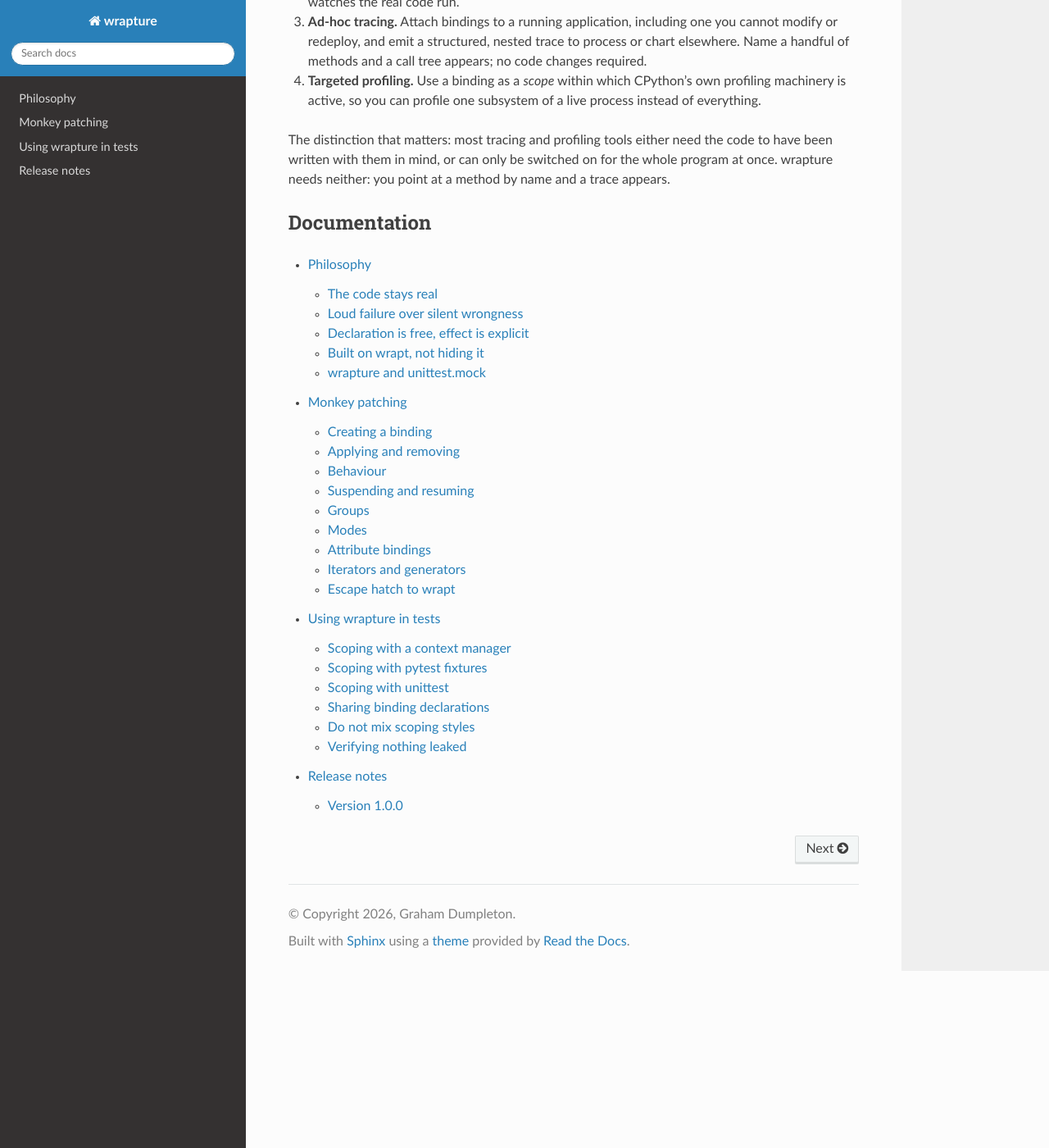
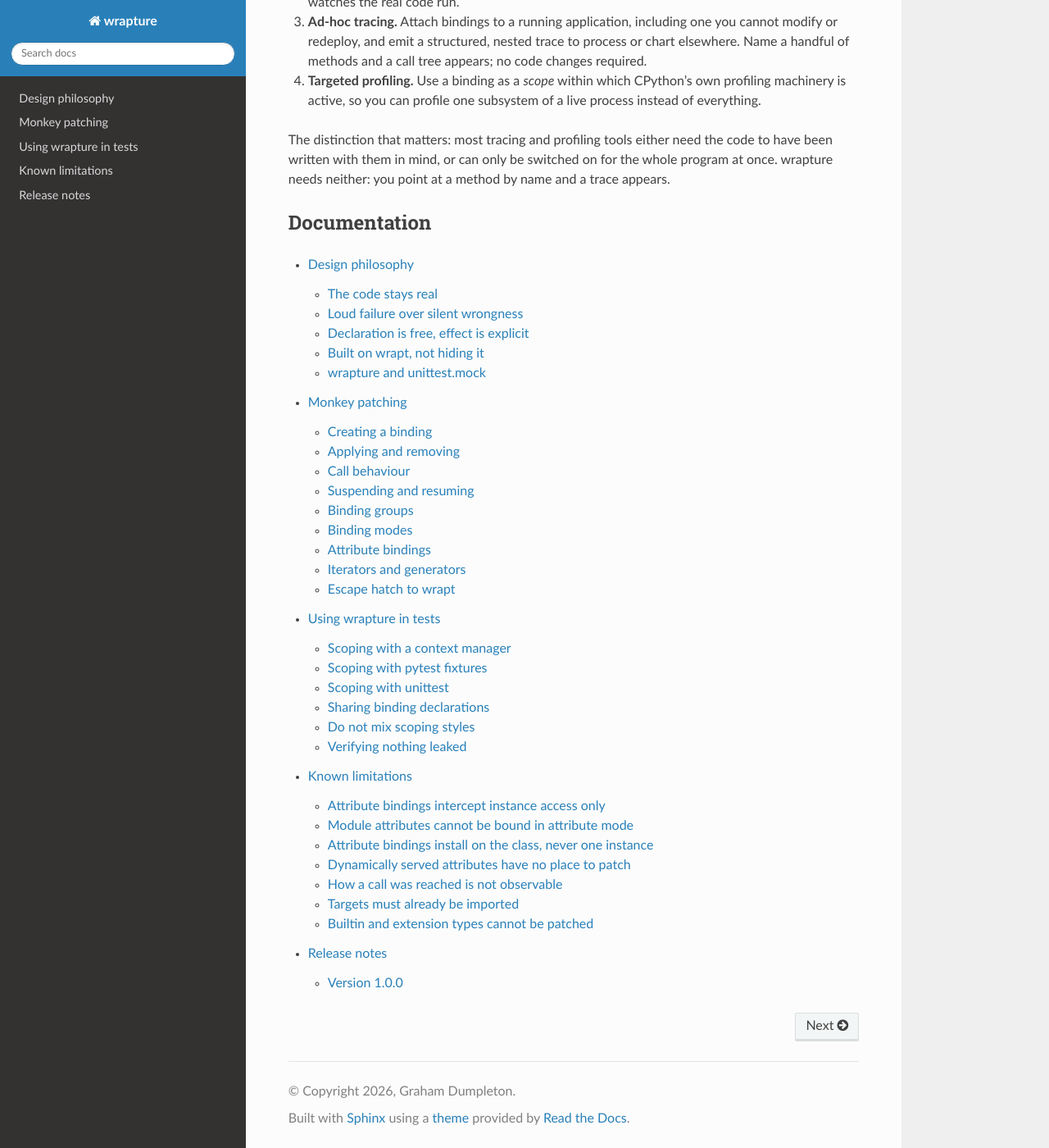
Before and after one commit to GrahamDumpleton/wrapture, a Sphinx documentation site: the page built from docs/index.md, in a window 1280 px wide and 1400 px high, scrolled down 785 px. Shown: the whole window at 82% size. Built offline with Sphinx 7.4.7 and the Read the Docs theme 3.1.0, drawn with Linux system fonts in a browser that asks for light colours.

Commit message:
Add a known limitations docs page and improve names and titles.
Collect the known limits of what wrapture can intercept into one page,
each with its reason and any workaround: attribute bindings intercept
instance access only (class-level access returns the descriptor, and a
class-level write displaces the binding), module attributes, instance
targets, dynamically served attributes, the access route not being
observable, deferred patching, and builtin and extension types.

Retitle single-word docs pages and sections to carry their context:
philosophy becomes design philosophy, and the monkey patching sections
Behaviour, Groups and Modes become Call behaviour, Binding groups and
Binding modes.

Add a docs-clean Justfile target for a fresh docs build after
structural changes, used by clean, and reorder recipe comments so
just --list shows a proper summary for every target.

````diff
--- a/docs/philosophy.md
+++ b/docs/design-philosophy.md
@@ -1,4 +1,4 @@
-# Philosophy
+# Design philosophy
 
 wrapture attaches bindings to call sites in code you do not want to, or
 cannot, modify. One mechanism scales from simple monkey patching, through
--- a/docs/index.md
+++ b/docs/index.md
@@ -51,8 +51,9 @@
 ```{toctree}
 :maxdepth: 2
 
-philosophy
+design-philosophy
 monkey-patching
 testing
+known-limitations
 release-notes
 ```
--- /dev/null
+++ b/docs/known-limitations.md
@@ -0,0 +1,82 @@
+# Known limitations
+
+Known limits of what wrapture can intercept, with the reason for each
+and a workaround where one exists. These are boundaries of the
+mechanisms wrapture builds on, documented so a silent gap does not have
+to be discovered the hard way.
+
+## Attribute bindings intercept instance access only
+
+An attribute binding observes what *instances* do with an attribute,
+wherever the attribute is defined. An attribute defined on the class is
+the normal case, and reads, writes and deletes made through an instance
+are all intercepted. Access performed on the class object itself is not:
+
+- A class-level read (`Model.status`) returns the installed descriptor
+  before behaviour is consulted. The descriptor is a transparent proxy
+  of the prior definition, so introspection and comparisons still
+  behave, but `on_get` does not run.
+- A class-level write (`Model.status = "x"`) cannot be intercepted, and
+  replaces the descriptor outright, displacing the binding. The binding
+  reports this honestly: `active` becomes False and `repr()` shows
+  `displaced`.
+- A class-level delete removes the descriptor the same way.
+
+The reason is the descriptor protocol itself: descriptors on a class
+fire for attribute access on its instances. The class is an instance of
+its *metaclass*, so intercepting class-level access would require the
+descriptor to live on the metaclass. For a class with a custom
+metaclass, binding the attribute name on the metaclass does work as a
+recipe, but almost every class's metaclass is `type`, which cannot be
+patched.
+
+## Module attributes cannot be bound in attribute mode
+
+Binding an attribute of a module is refused with
+`NotImplementedYetError`. A module is an instance of `ModuleType`, so
+intercepting `module.attr` access needs a descriptor on the module's
+type, which plain descriptor installation cannot provide. (CPython
+allows assigning a `ModuleType` subclass to a module's `__class__`,
+which is the known route should this ever be supported.)
+
+Module-level *functions* are unaffected: callable-mode bindings on
+module functions work normally.
+
+## Attribute bindings install on the class, never one instance
+
+An attribute binding with an instance as target is refused with
+`TypeError`. The descriptor must be installed on the class, so it would
+affect every instance, which is unlikely to be what a binding on one
+instance was meant to do. Callable-mode bindings on a single instance
+are supported and affect only that instance.
+
+## Dynamically served attributes have no place to patch
+
+An attribute produced by a module-level or class `__getattr__` exists in
+no `__dict__`, so there is no owning location to install a wrapper on.
+Resolution fails with wrapt's `PathResolutionError` naming the problem.
+
+## How a call was reached is not observable
+
+Neither binding mode can distinguish a call made via the class
+(`Gateway.charge(obj, 1)`) from one made via an instance
+(`obj.charge(1)`). A callable-mode wrapper receives the same `instance`
+either way, because wrapt deliberately normalises the two forms. An
+attribute binding does not see class-level access at all, per the first
+limitation. Distinguishing the access route requires a purpose-built
+descriptor owning the attribute, which is outside what a binding does.
+
+## Targets must already be imported
+
+A binding always holds the wrapper it applied, so wrapt's deferred
+patching (a trailing `?` on a string target, registering a post-import
+hook that returns no handle) is rejected with `DeferredTargetError`.
+Import the module first and bind against it.
+
+## Builtin and extension types cannot be patched
+
+Attributes of types implemented in C (`list`, `dict`, `str`, and
+extension types generally) cannot be replaced, so bindings on them fail
+at `apply()` with the `TypeError` CPython raises for the assignment.
+This is a CPython restriction, not a wrapture one. Wrap the Python-level
+call sites that use such types instead.
--- a/docs/monkey-patching.md
+++ b/docs/monkey-patching.md
@@ -28,7 +28,8 @@
 
 A misspelled attribute name raises `AttributeError` at creation, on the
 line that made the mistake. This check is a side effect of mode detection
-(see [Modes](#modes)), so it has two exceptions. Passing an explicit
+(see [Binding modes](#binding-modes)), so it has two exceptions. Passing
+an explicit
 `mode=` skips detection, and a typo in such a binding only surfaces when
 `apply()` resolves the target. Passing `missing_ok=True` deliberately
 accepts a name that does not resolve, to allow binding a name that
@@ -79,10 +80,10 @@
 the patch behind your back, the binding reports it. `repr(charge)` shows one
 of three states: `unapplied`, `active` or `displaced`.
 
-## Behaviour
+## Call behaviour
 
-Behaviour is configured through the `on_call` namespace. Every method
-returns the binding, so configuration chains with `apply()`.
+Behaviour for calls is configured through the `on_call` namespace. Every
+method returns the binding, so configuration chains with `apply()`.
 
 ### Substituting results and failures
 
@@ -210,7 +211,7 @@
 `remove()` clears suspension, so a re-applied binding starts active unless
 `apply(suspended=True)` says otherwise.
 
-## Groups
+## Binding groups
 
 `bindings()` creates several bindings at once, named by keyword, that apply
 and remove as a unit:
@@ -226,7 +227,7 @@
 again, so a group never half-applies. `suspend()`, `resume()` and
 `apply(suspended=True)` work across the whole group.
 
-## Modes
+## Binding modes
 
 A binding is either `callable` or `attribute` mode, detected from what is
 found at the target: functions, lambdas, staticmethods and classmethods are
@@ -363,12 +364,14 @@
 Note also that class-level access bypasses it: `Gateway.charge(obj, 1)`
 reaches the raw function, since no instance access occurs.
 
-Two limits. Binding an attribute of a module is refused with
-`NotImplementedYetError`, because module attribute access does not go
-through class descriptors. And the target must resolve to a class: an
-instance target is refused with `TypeError`, since the descriptor is
-installed on the class and would affect every instance, not just the
-one given.
+Two limits worth knowing here. Binding an attribute of a module is
+refused with `NotImplementedYetError`, because module attribute access
+does not go through class descriptors. And the target must resolve to a
+class: an instance target is refused with `TypeError`, since the
+descriptor is installed on the class and would affect every instance,
+not just the one given. See [Known limitations](known-limitations.md)
+for the full list, including that attribute bindings intercept access
+made through instances only.
 
 ## Iterators and generators
 
````
Also changed, not shown: 1 other file.
